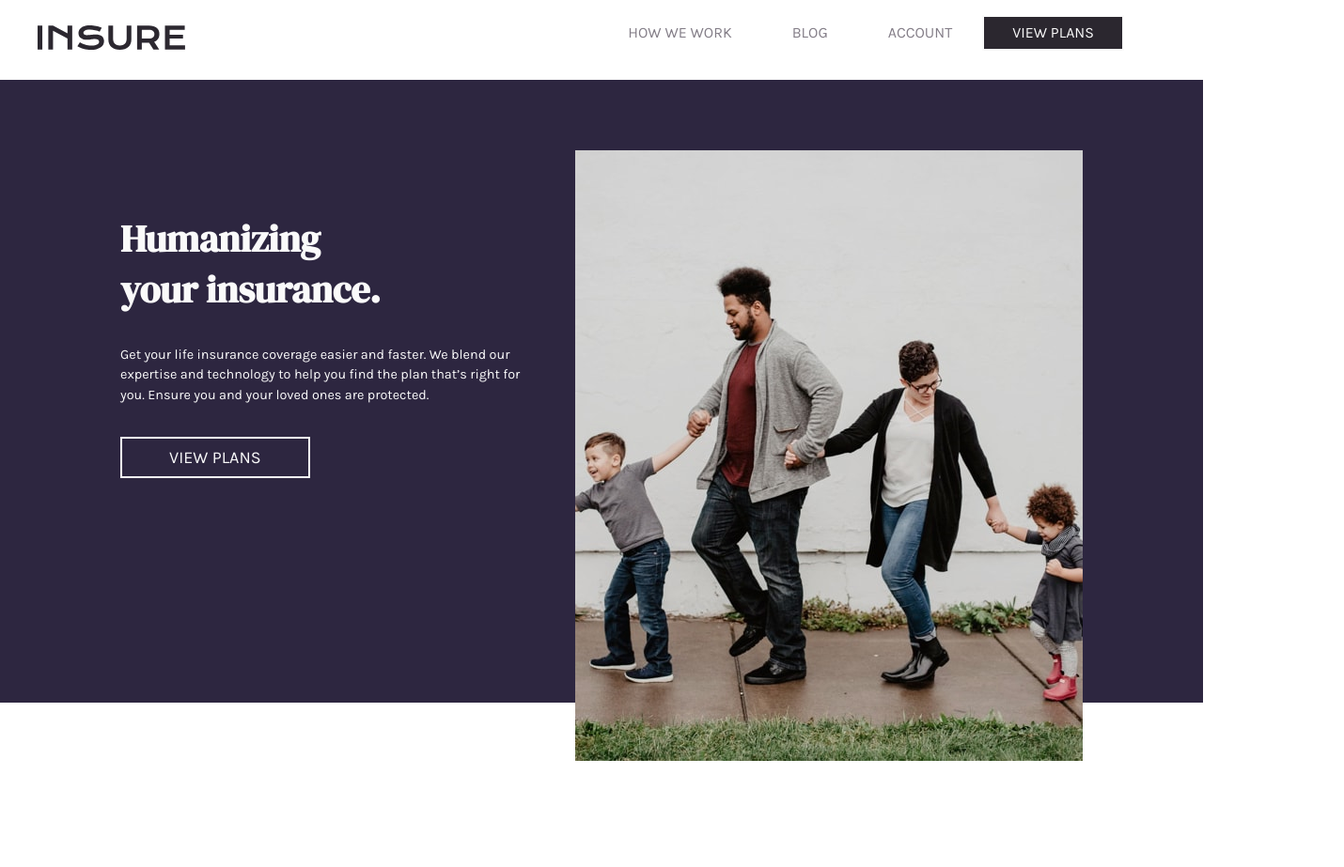
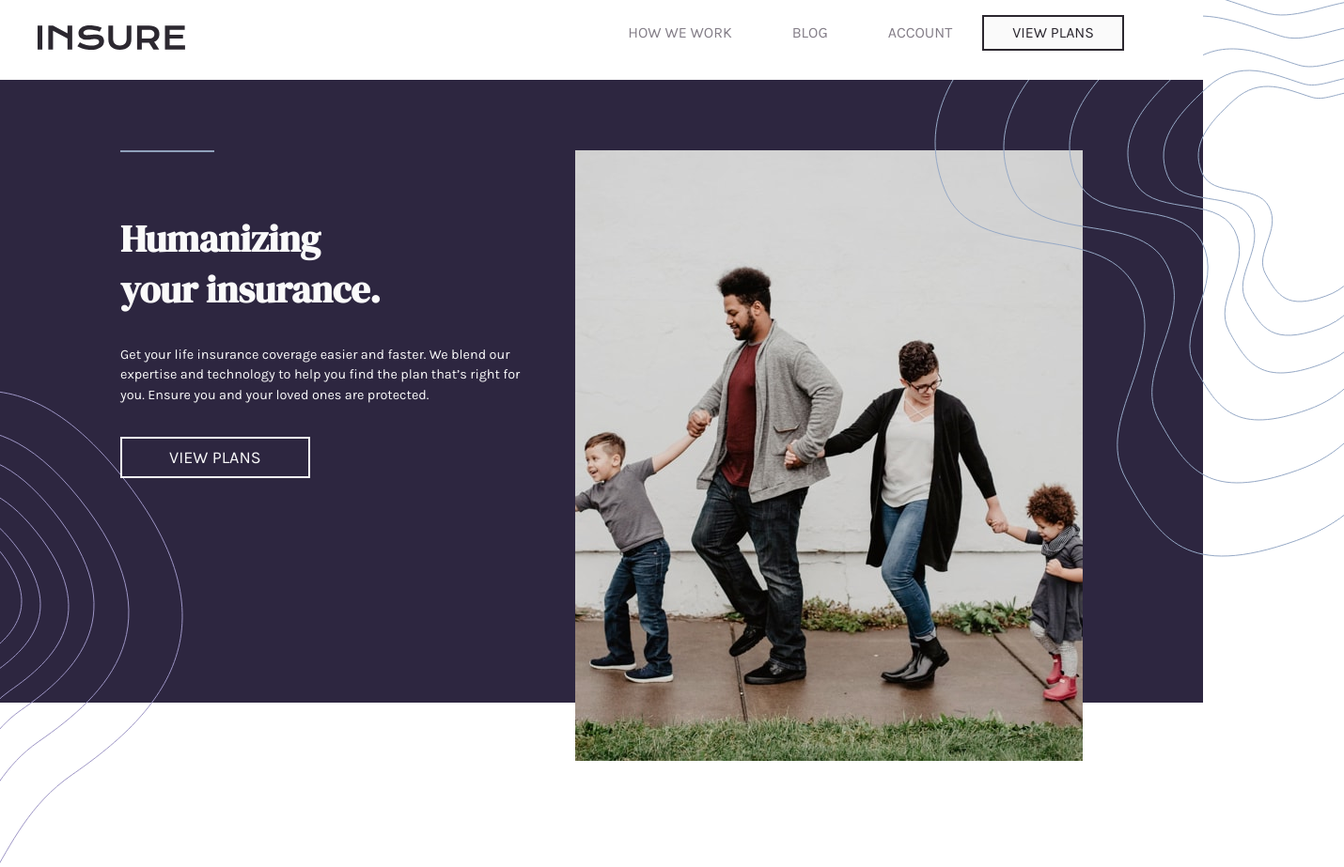
Before and after one commit to MarianaReis1/Insure, a plain HTML site: page index.html in a window 1280 px wide. Shown: the top 923 px of the page at 94% size, 1430 px wide, since content can reach past the window. Drawn offline with Linux system fonts and the light colour scheme.

Commit message:
view plans button fix

```diff
--- a/styles/_desktopMediaQuery.scss
+++ b/styles/_desktopMediaQuery.scss
@@ -4,6 +4,16 @@
   //Navegation Bar
   #header__navList {
     padding-right: 3rem;
+  }
+
+  &__navList--hide,
+  &__navList--show {
+    > :last-child {
+      padding: 1.5% 6%;
+      color: $neutralColor1;
+      border: 2px solid $neutralColor3;
+      background-color: $neutralColor3;
+    }
   }
 
   //home content
@@ -28,12 +38,23 @@
     }
 
     &__pattern1 {
+      position: absolute;
+      display: inherit;
       left: 0;
       bottom: -120px;
     }
 
     &__pattern2 {
-      right: 0;
+      display: initial;
+      position: absolute;
+      right: -150px;
+      top: 0;
+    }
+
+    &__line1 {
+      display: block;
+      position: absolute;
+      width: 100px;
     }
 
     &__introText {
--- a/styles/_tabletMediaQuery.scss
+++ b/styles/_tabletMediaQuery.scss
@@ -29,8 +29,12 @@
       > :last-child {
         padding: 1.5% 6%;
         color: $neutralColor1;
-        background-color: $neutralColor1;
-        color: $neutralColor3;
+        border: 2px solid $neutralColor1;
+        background-color: $neutralColor3;
+        &:hover {
+          background-color: $neutralColor1;
+          color: $neutralColor3;
+        }
       }
     }
 
```
Also changed, not shown: styles/style.css, 1 other file.
